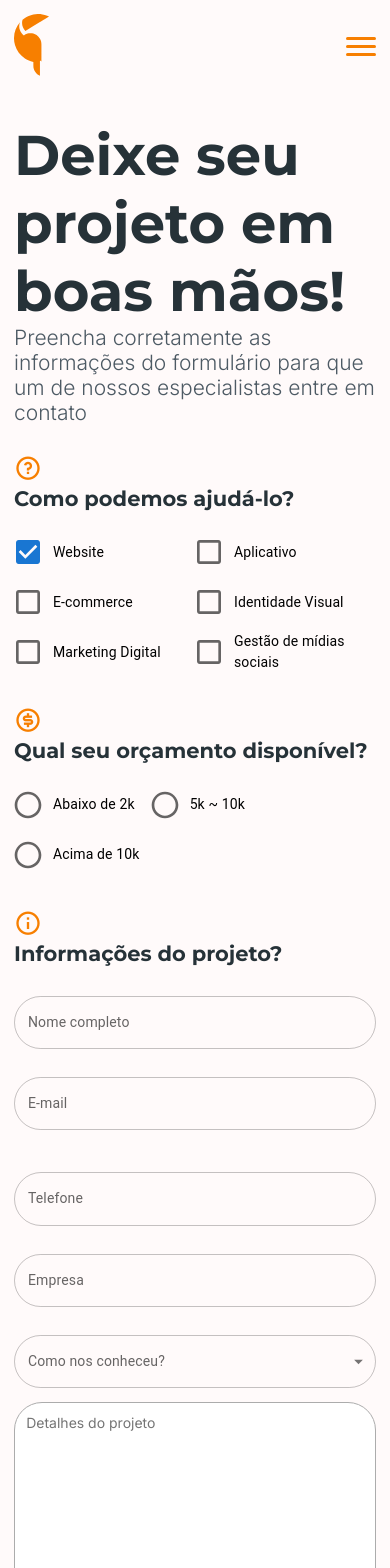
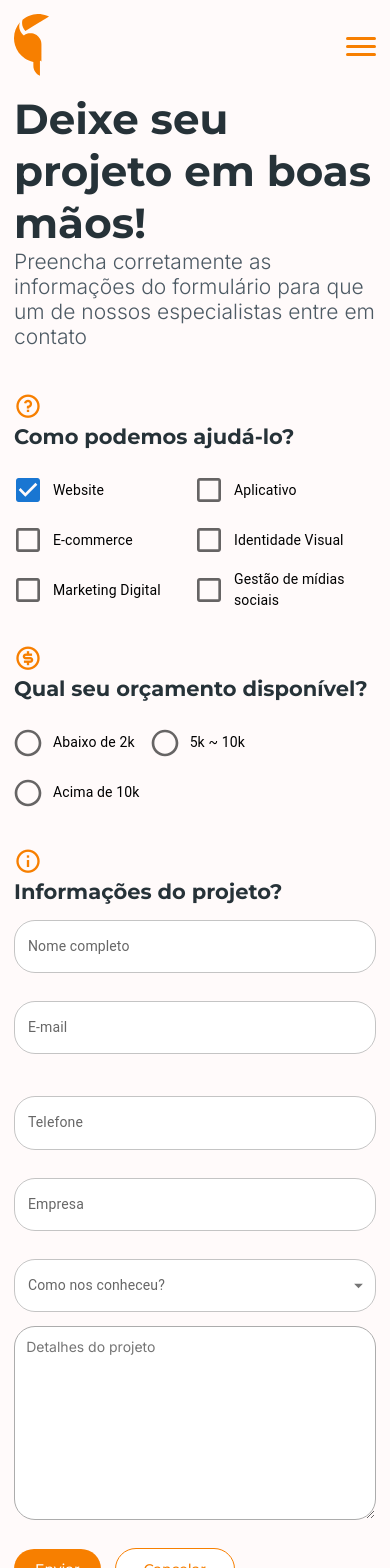
Before and after one commit to Tucan-Dev/tucan-web, a Next.js app: page /orcamento in a window 390 px wide. Shown: the top 1568 px of the page. Built offline with nearby package versions, Linux system fonts and the light colour scheme.

Commit message:
styles: background inputs

```diff
--- a/src/pages/orcamento.tsx
+++ b/src/pages/orcamento.tsx
@@ -5,7 +5,6 @@ import {
   FormControlLabel,
   Checkbox,
   FormControl,
-  FormLabel,
   Radio,
   RadioGroup,
   TextField,
@@ -73,17 +72,17 @@ export default function Budget() {
   };
 
   return (
-    <Landpage>
+    <Landpage title="Orçamento">
       <div className={styles.container_budget}>
-        <aside>
+        <div className={styles.aside}>
           <h1>Deixe seu projeto em boas mãos!</h1>
           <p>
             Preencha corretamente as informações do formulário para que um de
             nossos especialistas entre em contato
           </p>
-        </aside>
+        </div>
 
-        <form onSubmit={handleSubmit(onSubmit)}>
+        <form className={styles.form_budget} onSubmit={handleSubmit(onSubmit)}>
           <Title title="Como podemos ajudá-lo?" icon="ri-question-line ri-2x" />
           <FormGroup className={styles.form_group_checkbox}>
             <FormControlLabel
@@ -202,6 +201,9 @@ export default function Budget() {
               id="outlined-required"
               label="Nome completo"
               variant="outlined"
+              style={{
+                background: "var(--white)",
+              }}
             />
             <p>{errors.name && "Por favor, informe seu NOME!"}</p>
 
@@ -213,6 +215,9 @@ export default function Budget() {
               id="outlined-required"
               label="E-mail"
               variant="outlined"
+              style={{
+                background: "var(--white)",
+              }}
             />
             <p>{errors["e-mail"] && "Por favor, informe seu E-MAIL!"}</p>
             <p>
@@ -229,6 +234,9 @@ export default function Budget() {
               variant="outlined"
               value={phone1}
               onChange={(e) => setPhone1(maskPhone(e.target.value))}
+              style={{
+                background: "var(--white)",
+              }}
             />
             <p>
               {errors.phone && "Por favor, informe seu número de TELEFONE!"}
@@ -239,6 +247,9 @@ export default function Budget() {
               id="outlined-required"
               label="Empresa"
               variant="outlined"
+              style={{
+                background: "var(--white)",
+              }}
             />
             <p>
               {errors.company && "Por favor, informe o número de sua EMPRESA!"}
@@ -254,6 +265,9 @@ export default function Budget() {
                 value={didMeet}
                 label="Como nos conheceu?"
                 onChange={handleChange}
+                style={{
+                  background: "var(--white)",
+                }}
               >
                 <MenuItem value="facebook">Facebook</MenuItem>
                 <MenuItem value="instagram">Instagram</MenuItem>
@@ -272,6 +286,7 @@ export default function Budget() {
                 width: "100%",
                 padding: ".8rem",
                 border: "1px solid var(--gray)",
+                background: "var(--white)",
               }}
             />
             <p>{errors.message && "Por favor, digite sua MENSAGEM!"}</p>
--- a/src/styles/globals.scss
+++ b/src/styles/globals.scss
@@ -34,9 +34,13 @@
   --gray: #acacac;
 }
 
+html {
+  width: 100%;
+  min-width: 320px;
+}
+
 body {
   background: var(--background-light);
-  min-width: 320px;
 }
 
 @media (max-width: 1080px) {
--- a/src/styles/pages/budget.module.scss
+++ b/src/styles/pages/budget.module.scss
@@ -1,12 +1,12 @@
 .container_budget {
   display: flex;
-  gap: 2rem;
+  gap: 3rem;
 
   max-width: 1240px;
-  margin: 2rem auto 4rem;
+  margin: 2rem auto 0;
   padding: 0 1rem;
-
-  aside {
+}
+.aside {
   flex: 1;
 
   h1 {
@@ -24,7 +24,7 @@
   }
 }
 
-  form {
+.form_budget {
   flex: 2;
 
   div,
@@ -74,24 +74,19 @@
     }
   }
 }
-}
 
 @media (max-width: 468px) {
   .container_budget {
     display: flex;
     flex-direction: column;
-    gap: 2rem;
 
-    max-width: 1240px;
-    margin: 2rem auto 4rem;
-    padding: 0 1rem;
+    margin: 0 auto 2rem;
+  }
 
-    aside {
-      flex: 1;
-
+  .aside {
     h1 {
       font-weight: 700;
-        font-size: 4rem;
+      font-size: 3rem;
 
       color: var(--title);
     }
@@ -104,13 +99,14 @@
     }
   }
 
-    form {
-      flex: 2;
-
+  .form_budget {
     div,
     input,
     textarea {
-        border-radius: 2rem;
+      border-radius: 1.5rem;
+
+      width: 100%;
+      min-width: 100%;
     }
 
     P {
@@ -137,8 +133,6 @@
     .info_project {
       width: 100%;
 
-        margin-top: 2rem;
-
       display: flex;
       flex-direction: column;
       gap: 1rem;
@@ -154,4 +148,3 @@
     }
   }
 }
-}
```
Also changed, not shown: src/components/Footer/styles.module.scss (line endings or trailing spaces). Lines whose indentation alone changed are shown as unchanged.
